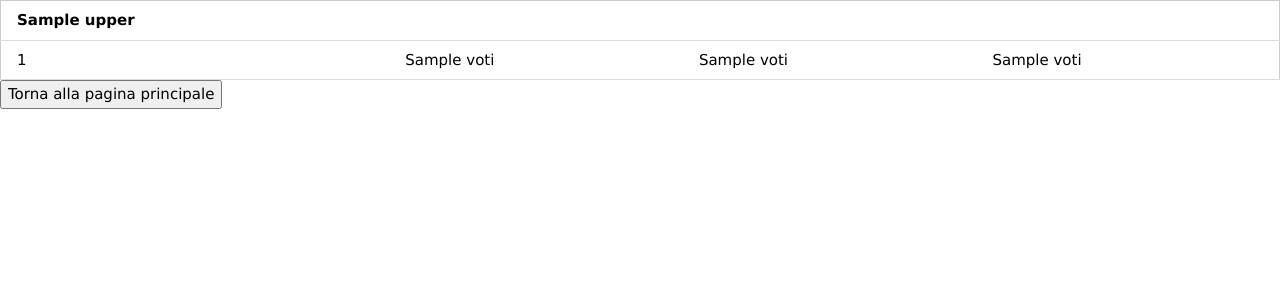
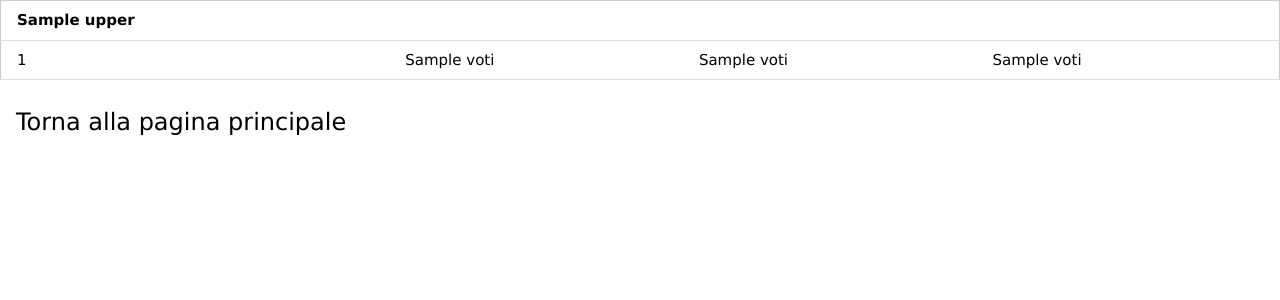
Before and after one commit to GiovanniAncora/db5CI, a Flask app: template templates/voti.html in a window 1280 px wide. Shown: the top 300 px of the page. Run offline with Flask 3, Linux system fonts and the light colour scheme; the template is opened without the code that fills it: most values are stand-ins (such as "Sample title", 1, 10 or a date in 2020).

Commit message:
Sistemato ancora il css perché non ero convinto

```diff
--- a/templates/index.html
+++ b/templates/index.html
@@ -8,7 +8,7 @@
     <title>Alunni</title>
 </head>
 <body>
-    <h1 class="w3-h1 w3-deep-orange">Tabella Dinamica Alunni</h1>
+    <h1 class="w3-h1 w3-orange">Tabella Dinamica Alunni</h1>
     <!-- <h4 class="w3-h4 w3-orange">da Giovanni Ancora</h4> -->
     <table class="w3-table-all w3-hoverable">
         <thead>
--- a/templates/voti.html
+++ b/templates/voti.html
@@ -27,6 +27,6 @@
         </tbody>
     </table>
 
-    <a href="{{ url_for('index') }}"><button>Torna alla pagina principale</button></a>
+    <a href="{{ url_for('index') }}"><button class="w3-xlarge w3-btn w3-ripple w3-round-large w3-margin-top">Torna alla pagina principale</button></a>
 </body>
 </html>
```
